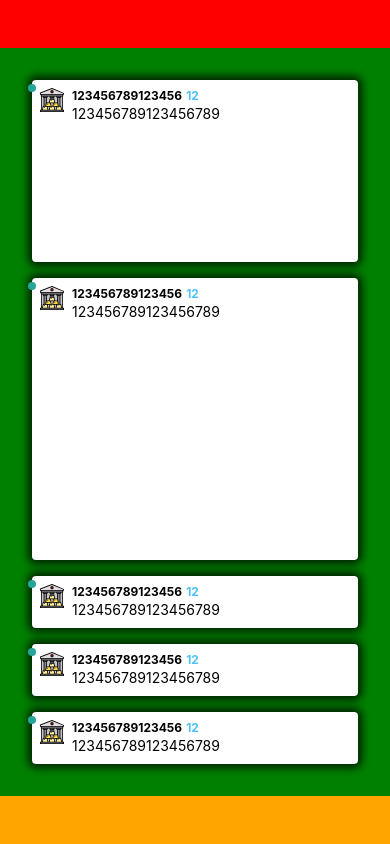
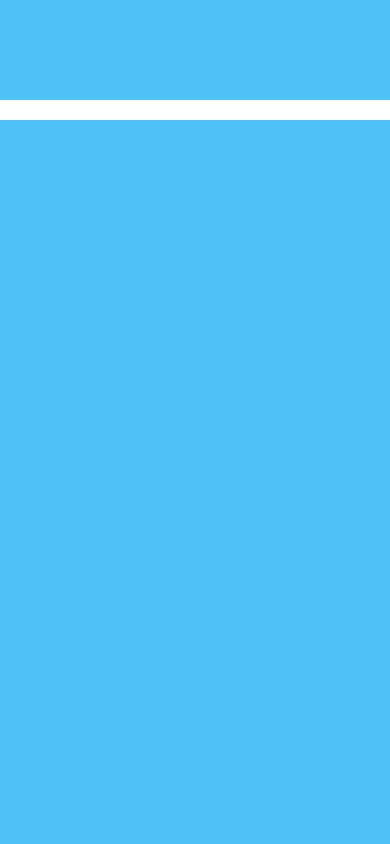
Before and after one commit to dimitrisafendras/how-to-ui-from-designs, a React (Create React App) app: page / in a window 390 px wide. Shown: the top 844 px of the page. Built offline with nearby package versions, Linux system fonts and the light colour scheme.

Commit message:
refactor

```diff
--- a/src/components/header/Header.css
+++ b/src/components/header/Header.css
@@ -1,5 +1,4 @@
 .Header {
     min-height: 10px;
     background-color: red;
-    grid-area: header;
 }
--- a/src/components/header/Header.jsx
+++ b/src/components/header/Header.jsx
@@ -1,9 +1,9 @@
 import React from 'react';
 import './Header.css';
 
-export const Header = ({}) => {
+export const Header = ({className = ''}) => {
 	return (
-		<div className='Header'>
+		<div className={`Header ${className}`}>
 		</div>
 	);
 };
--- a/src/components/layouts/AppLayout.css
+++ b/src/components/layouts/AppLayout.css
@@ -1,6 +1,44 @@
+.AppLayout {
+    min-height: 100px;
+    min-width: 100px;
+    background-color: #4FC3F7;
+    margin-bottom: 20px;
+}
+
+.AppLayout2 {
+    min-height: 100vh;
+    background-color: #4FC3F7;
+    margin-bottom: 20px;
+}
+
+.AppLayout3 {
+    min-height: 100vh;
+    background-color: #4FC3F7;
+    margin-bottom: 20px;
+}
+
 .AppLayout4 {
     min-height: 100vh;
     background-color: #4FC3F7;
+    margin-bottom: 20px;
+
+    display: grid;
+}
+
+.AppLayout5 {
+    min-height: 100vh;
+    background-color: #4FC3F7;
+    margin-bottom: 20px;
+
+    display: grid;
+    grid-template-columns: auto auto;
+    grid-template-rows: auto auto;
+}
+
+.AppLayout6 {
+    min-height: 100vh;
+    background-color: #4FC3F7;
+    margin-bottom: 20px;
 
     display: grid;
     grid-template-columns: 48px auto;
@@ -11,8 +49,12 @@
     transition: all 1s;
 }
 
+.HeaderCell {grid-area: header}
+.MainCell {grid-area: main}
+.SidebarCell {grid-area: sidebar}
+
 @media only screen and (max-width: 768px) {
-    .AppLayout4 {
+    .AppLayout6 {
         grid-template-columns: auto;
         grid-template-rows: 48px auto 48px;
         grid-template-areas:
--- a/src/components/layouts/AppLayout.jsx
+++ b/src/components/layouts/AppLayout.jsx
@@ -1,10 +1,28 @@
 import React from 'react';
+import {Header} from '../header';
+import {Main} from '../main';
+import {Sidebar} from '../sidebar';
 import './AppLayout.css';
 
 export const AppLayout = ({children}) => {
 	return (
-		<div className='AppLayout4'>
-			{children}
-		</div>
+		<>
+			<div className='AppLayout'/>
+			<div className='AppLayout2'/>
+			<div className='AppLayout3'>
+				{children}
+			</div>
+			<div className='AppLayout4'>
+				{children}
+			</div>
+			<div className='AppLayout5'>
+				{children}
+			</div>
+			<div className='AppLayout6'>
+				<Header className='HeaderCell'/>
+				<Main className='MainCell'/>
+				<Sidebar className='SidebarCell'/>
+			</div>
+		</>
 	);
 };
--- a/src/components/main/Main.css
+++ b/src/components/main/Main.css
@@ -1,57 +1,4 @@
 .Main {
+    min-height: 10px;
     background-color: green;
-    grid-area: main;
-    padding: 32px;
 }
-
-.MainLayout {
-    height: 100%;
-
-    display: grid;
-    grid-template-columns: repeat(8, 1fr);
-    grid-template-rows: repeat(5, 1fr);
-    grid-gap: 32px;
-    grid-auto-flow: row;
-    transition: all 1s;
-}
-
-.Tmp {
-    grid-row: span 2
-}
-
-.Tmp2 {
-    grid-row: span 3
-}
-
-.SmallCard {
-    grid-column: span 2;
-}
-
-.MediumCard {
-    grid-column: span 3;
-}
-
-.BigCard {
-    grid-column: span 6;
-}
-
-
-@media only screen and (max-width: 768px) {
-    .MainLayout {
-        grid-template-columns: repeat(4, 1fr);
-        grid-gap: 16px;
-        transition: all 1s;
-    }
-
-    .SmallCard {
-        grid-column: span 4;
-    }
-
-    .MediumCard {
-        grid-column: span 4;
-    }
-
-    .BigCard {
-        grid-column: span 4;
-    }
-}
--- a/src/components/main/Main.jsx
+++ b/src/components/main/Main.jsx
@@ -1,17 +1,9 @@
 import React from 'react';
 import './Main.css';
-import {Card} from '../card';
 
-export const Main = () => {
+export const Main = ({className = ''}) => {
 	return (
-		<div className='Main'>
-			<div className='MainLayout'>
-				<Card className='SmallCard Tmp'/>
-				<Card className='MediumCard Tmp2'/>
-				<Card className='MediumCard Tmp2'/>
-				<Card className='SmallCard Tmp2'/>
-				<Card className='BigCard Tmp'/>
-			</div>
+		<div className={`Main ${className}`}>
 		</div>
 	);
 };
--- a/src/components/sidebar/Sidebar.css
+++ b/src/components/sidebar/Sidebar.css
@@ -1,5 +1,4 @@
 .Sidebar {
     min-height: 10px;
     background-color: orange;
-    grid-area: sidebar;
 }
--- a/src/components/sidebar/Sidebar.jsx
+++ b/src/components/sidebar/Sidebar.jsx
@@ -1,9 +1,9 @@
 import React from 'react';
 import './Sidebar.css';
 
-export const Sidebar = ({}) => {
+export const Sidebar = ({className = ''}) => {
 	return (
-		<div className='Sidebar'>
+		<div className={`Sidebar ${className}`}>
 		</div>
 	);
 };
```
